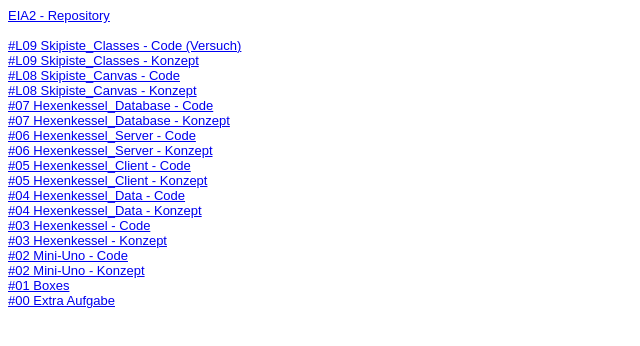
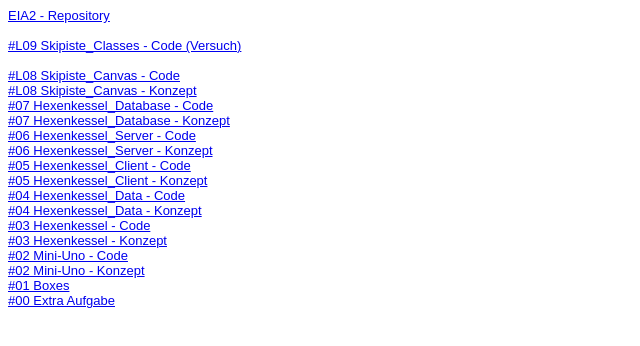
Before and after one commit to ayaan99/EIA2-WiSe20, a website: page Steckbrief/steckbrief.htm in a window 1280 px wide. Shown: the whole page, without its empty margins (0-640 px from the left). Drawn offline with Linux system fonts and the light colour scheme.

Commit message:
update steckbrief

```diff
--- a/Steckbrief/steckbrief.htm
+++ b/Steckbrief/steckbrief.htm
@@ -17,7 +17,7 @@ body {
 	<br>
 	<a href="/EIA2-WiSe20/02_Praktikum/L09_Skipiste_Canvas/skipiste9.html" target="_blank">#L09 Skipiste_Classes - Code (Versuch)</a>
 	<br>
-	<a href="/EIA2-WiSe20/02_Praktikum/L09_Skipiste_Classes/Konzept/Skipiste9_Konzept_gesamt.pdf" target="_blank">#L09 Skipiste_Classes  - Konzept</a>
+	<!-- <a href="/EIA2-WiSe20/02_Praktikum/L09_Skipiste_Classes/Konzept/Skipiste9_Konzept_gesamt.pdf" target="_blank">#L09 Skipiste_Classes  - Konzept</a> -->
 	<br>
 	<a href="/EIA2-WiSe20/02_Praktikum/L08_Skipiste_Canvas/skipiste.html" target="_blank">#L08 Skipiste_Canvas - Code</a>
 	<br>
```
